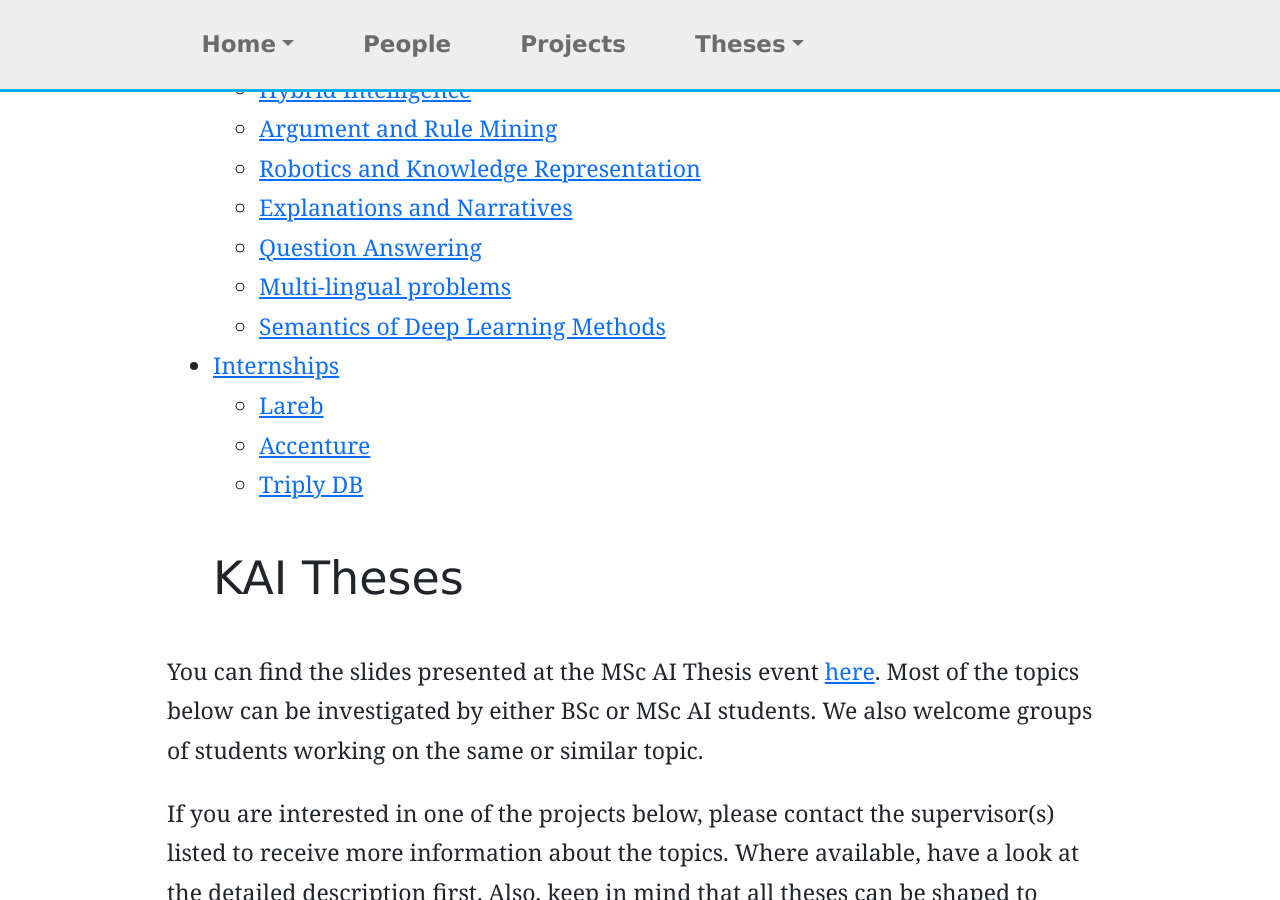
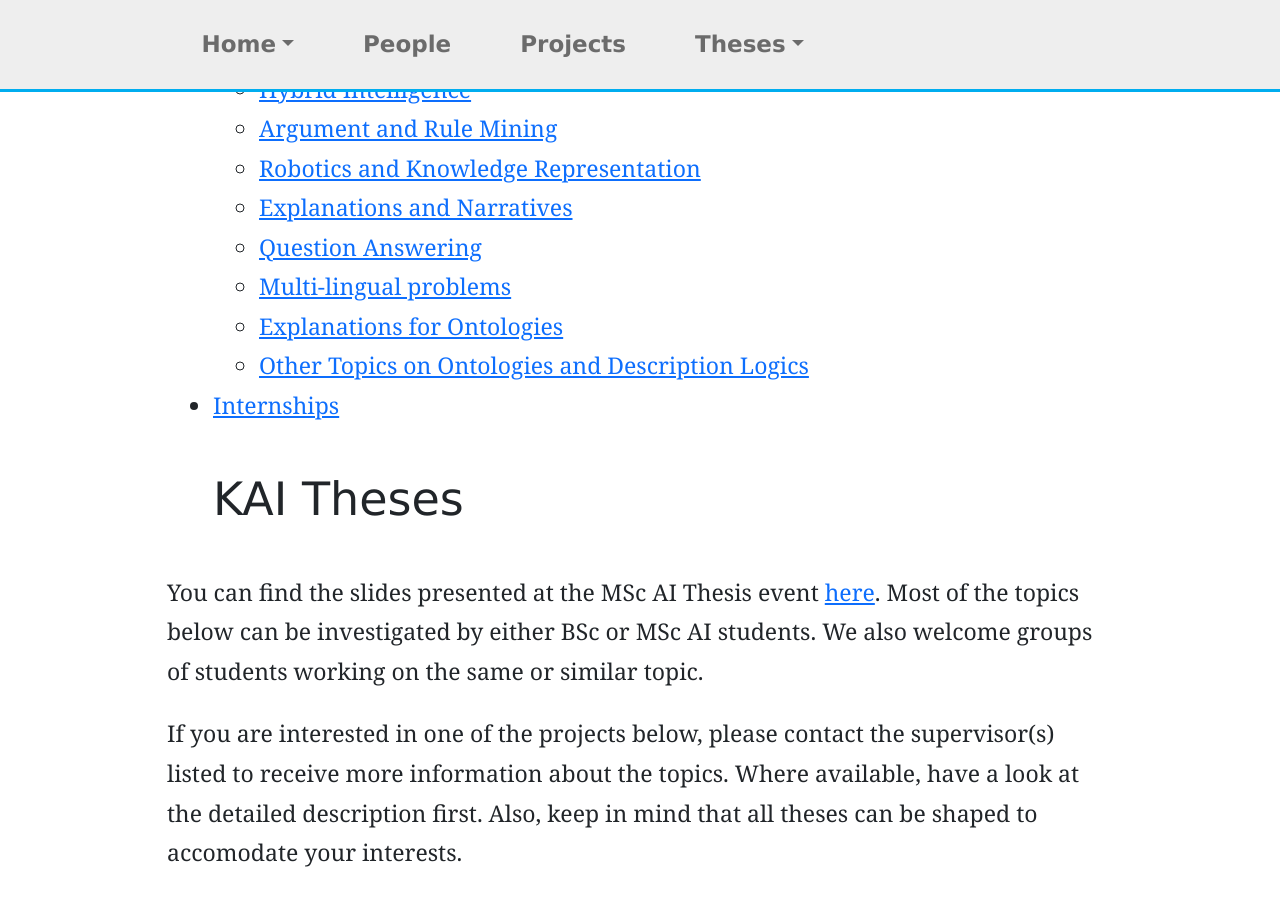
Before and after one commit to kai-vu/site, a Jekyll site: the page built from theses.md, in a window 1280 px wide and 900 px high, scrolled down 680 px. Built offline with Jekyll 4.4.1, drawn with Linux system fonts in a browser that asks for light colours; some of the changed text lies outside the part shown.

Commit message:
trying to fix table of contents on theses page@

```diff
--- a/theses.md
+++ b/theses.md
@@ -24,11 +24,13 @@ At KAI, we set clear expectations for students. We want to make sure students kn
     - <a href="/theses#explanations-and-narratives">Explanations and Narratives</a>
     - <a href="/theses#question-answering">Question Answering</a>
     - <a href="/theses#multi-lingual-problems">Multi-lingual problems</a>
-    - <a href="/theses#semantics-of-deep-learning-methods">Semantics of Deep Learning Methods</a>
+    - <a href="/theses#explanations-for-ontologies">Explanations for Ontologies</a>
+    - <a href="/theses#other-topics-on-description-logics-and-ontologies">Other Topics on Ontologies and Description Logics</a>
+
 - <a href="/theses#internships">Internships</a>
-    - <a href="/theses#lareb">Lareb</a>
-    - <a href="/theses#accenture">Accenture</a>
-    - <a href="/theses#triply-db">Triply DB</a>
+<!--    - <a href="/theses#lareb">Lareb</a>-->
+<!--    - <a href="/theses#accenture">Accenture</a>-->
+<!--    - <a href="/theses#triply-db">Triply DB</a>-->
 
 
 ## KAI Theses
```
Also changed, not shown: other parts of theses.md (+1 -0 lines), images/cpec.png (added).
